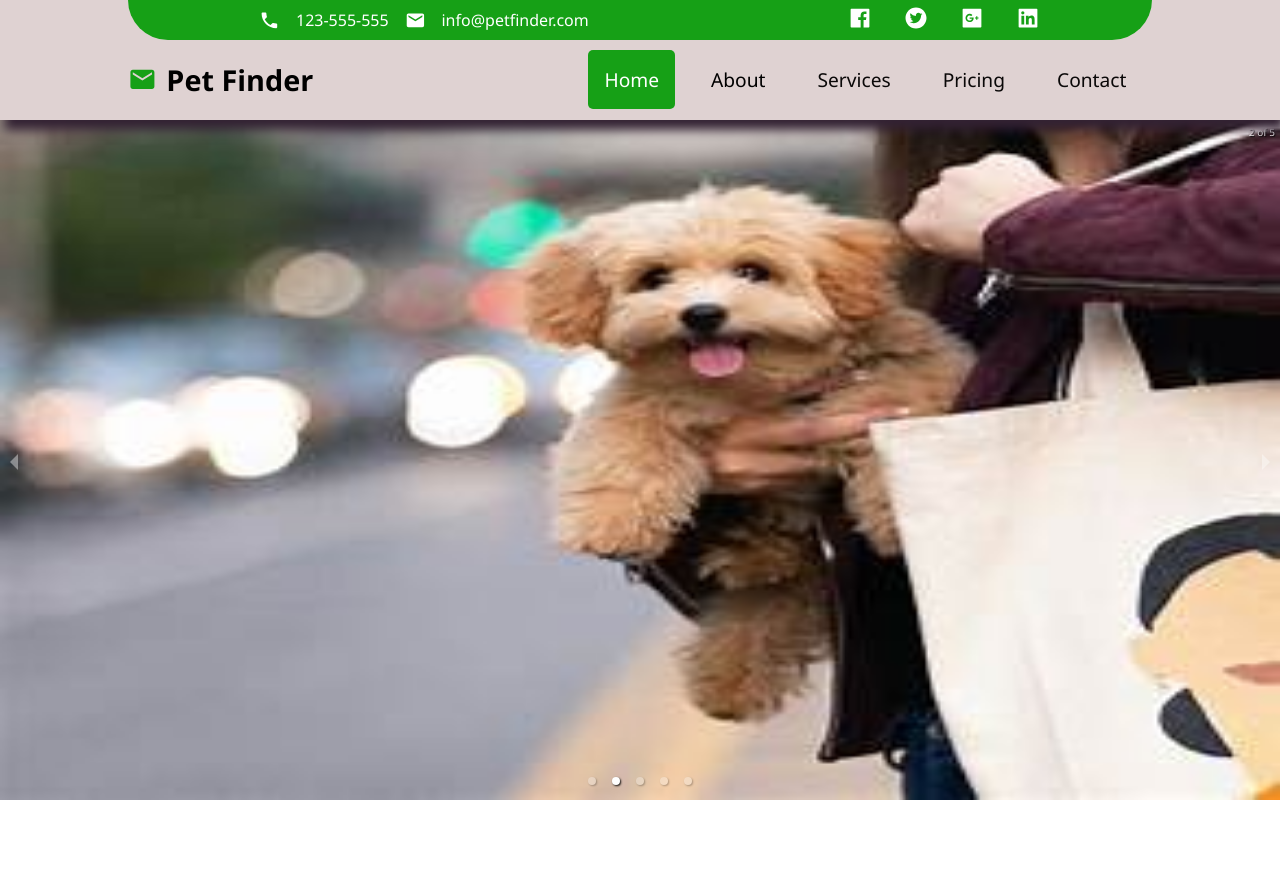
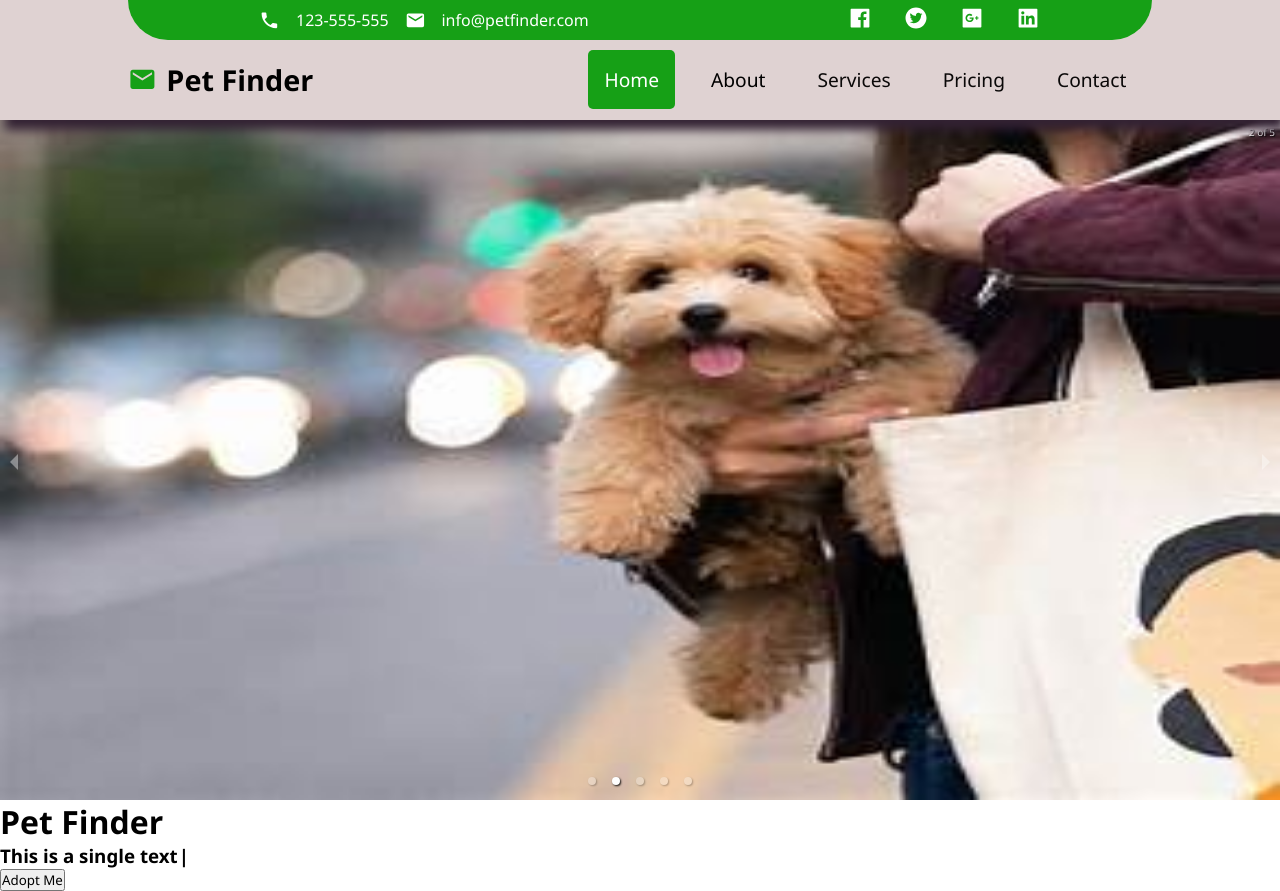
Before and after one commit to wajaht-ali/codeclause_pet-finder_app, a React (Create React App) app: page / in a window 1280 px wide. Before the commit the page ends 800 px from the top, so only its background shows below. Built offline with nearby package versions, Linux system fonts and the light colour scheme.

Commit message:
typewriter and carousel designing

```diff
--- a/src/components/Home.jsx
+++ b/src/components/Home.jsx
@@ -1,5 +1,6 @@
 import React from 'react'
-import { Carousel } from 'react-responsive-carousel'
+import { Carousel } from 'react-responsive-carousel';
+import TypeWriter from "typewriter-effect";
 import "react-responsive-carousel/lib/styles/carousel.min.css";
 import "../styling/Home.scss";
 import img1 from "../assets/imgs/img1.jpeg";
@@ -20,12 +21,29 @@ const Home = () => {
                 showThumbs={false}
                 showIndicators={true}
             >
-                    <img src={img1} alt="" />
-                    <img src={img2} alt="" />
-                    <img src={img3} alt="" />
-                    <img src={img4} alt="" />
-                    <img src={img5} alt="" />
+                <img src={img1} alt="" />
+                <img src={img2} alt="" />
+                <img src={img3} alt="" />
+                <img src={img4} alt="" />
+                <img src={img5} alt="" />
             </Carousel>
+
+            <div className="content">
+                <h1>Pet Finder</h1>
+
+                <h3>
+                    <TypeWriter
+                        options={{
+                            strings: ['This is a single text.'],
+                            autoStart: true,
+                            loop: true,
+                        }}
+                    />
+                </h3>
+
+                <a href="/services"><button>Adopt Me</button></a>
+
+            </div>
         </div>
     )
 }
```
